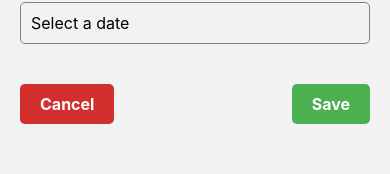
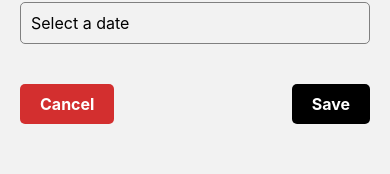
Before and after one commit to doudou2077/Assignment-2, a React Native app: screen /AddActivity in a window 390 px wide. Shown: the part 226-400 px from the top of the page. Built offline with nearby package versions, Linux system fonts and the light colour scheme.

Commit message:
apply shared style to addactivityscreen

```diff
--- a/screens/AddActivityScreen.js
+++ b/screens/AddActivityScreen.js
@@ -4,6 +4,7 @@ import DropDownPicker from 'react-native-dropdown-picker';
 import { useNavigation } from '@react-navigation/native';
 import { useActivityContext } from '../context/ActivityContext';
 import DatePicker from '../components/DatePicker';
+import { sharedStyles, colors } from '../helperFile/sharedStyles';
 
 export default function AddActivityScreen() {
     const navigation = useNavigation();
@@ -48,8 +49,8 @@ export default function AddActivityScreen() {
 
     return (
         <TouchableWithoutFeedback onPress={closeDropDown}>
-            <View style={styles.container}>
-                <Text style={styles.label}>Activity *</Text>
+            <View style={sharedStyles.container}>
+                <Text style={sharedStyles.label}>Activity *</Text>
                 <DropDownPicker
                     open={open}
                     value={activityType}
@@ -70,7 +71,7 @@ export default function AddActivityScreen() {
                     zIndexInverse={1000}
                 />
 
-                <Text style={styles.label}>Duration(mins) *</Text>
+                <Text style={sharedStyles.label}>Duration(mins) *</Text>
                 <TextInput
                     style={styles.durationInput}
                     placeholder=''
@@ -81,13 +82,18 @@ export default function AddActivityScreen() {
 
                 <DatePicker date={date} setDate={setDate} label="Date *" />
 
-                <View style={styles.buttonContainer}>
-                    <TouchableOpacity style={styles.cancelButton} onPress={handleCancel}>
-                        <Text style={styles.buttonText}>Cancel</Text>
+                <View style={sharedStyles.buttonContainer}>
+                    <TouchableOpacity
+                        style={[sharedStyles.button, { backgroundColor: colors.secondary }]}
+                        onPress={handleCancel}
+                    >
+                        <Text style={sharedStyles.buttonText}>Cancel</Text>
                     </TouchableOpacity>
 
-                    <TouchableOpacity style={styles.saveButton} onPress={handleSave}>
-                        <Text style={styles.buttonText}>Save</Text>
+                    <TouchableOpacity
+                        style={[sharedStyles.button, { backgroundColor: colors.primary }]}
+                        onPress={handleSave}>
+                        <Text style={sharedStyles.buttonText}>Save</Text>
                     </TouchableOpacity>
                 </View>
 
@@ -101,20 +107,6 @@ export default function AddActivityScreen() {
 
 
 const styles = StyleSheet.create({
-    container: {
-        flex: 1,
-        padding: 20,
-    },
-    label: {
-        fontSize: 16,
-        fontWeight: 'bold',
-        marginTop: 10,
-        marginBottom: 5,
-    },
-    container: {
-        flex: 1,
-        padding: 20,
-    },
     dropdown: {
         marginBottom: 15,
         zIndex: 3000,
@@ -125,36 +117,4 @@ const styles = StyleSheet.create({
         borderRadius: 5,
         padding: 10,
     },
-    datePickerButton: {
-        borderColor: 'gray',
-        borderWidth: 1,
-        borderRadius: 5,
-        padding: 10,
-        marginBottom: 20,
-    },
-    dateInput: {
-        fontSize: 16,
-    },
-    buttonContainer: {
-        flexDirection: 'row',
-        justifyContent: 'space-between',
-        marginTop: 20,
-    },
-    cancelButton: {
-        backgroundColor: '#D32F2F',
-        paddingVertical: 10,
-        paddingHorizontal: 20,
-        borderRadius: 5,
-    },
-    saveButton: {
-        backgroundColor: '#4CAF50',
-        paddingVertical: 10,
-        paddingHorizontal: 20,
-        borderRadius: 5,
-    },
-    buttonText: {
-        color: '#fff',
-        fontSize: 16,
-        fontWeight: 'bold',
-    },
 });
```
